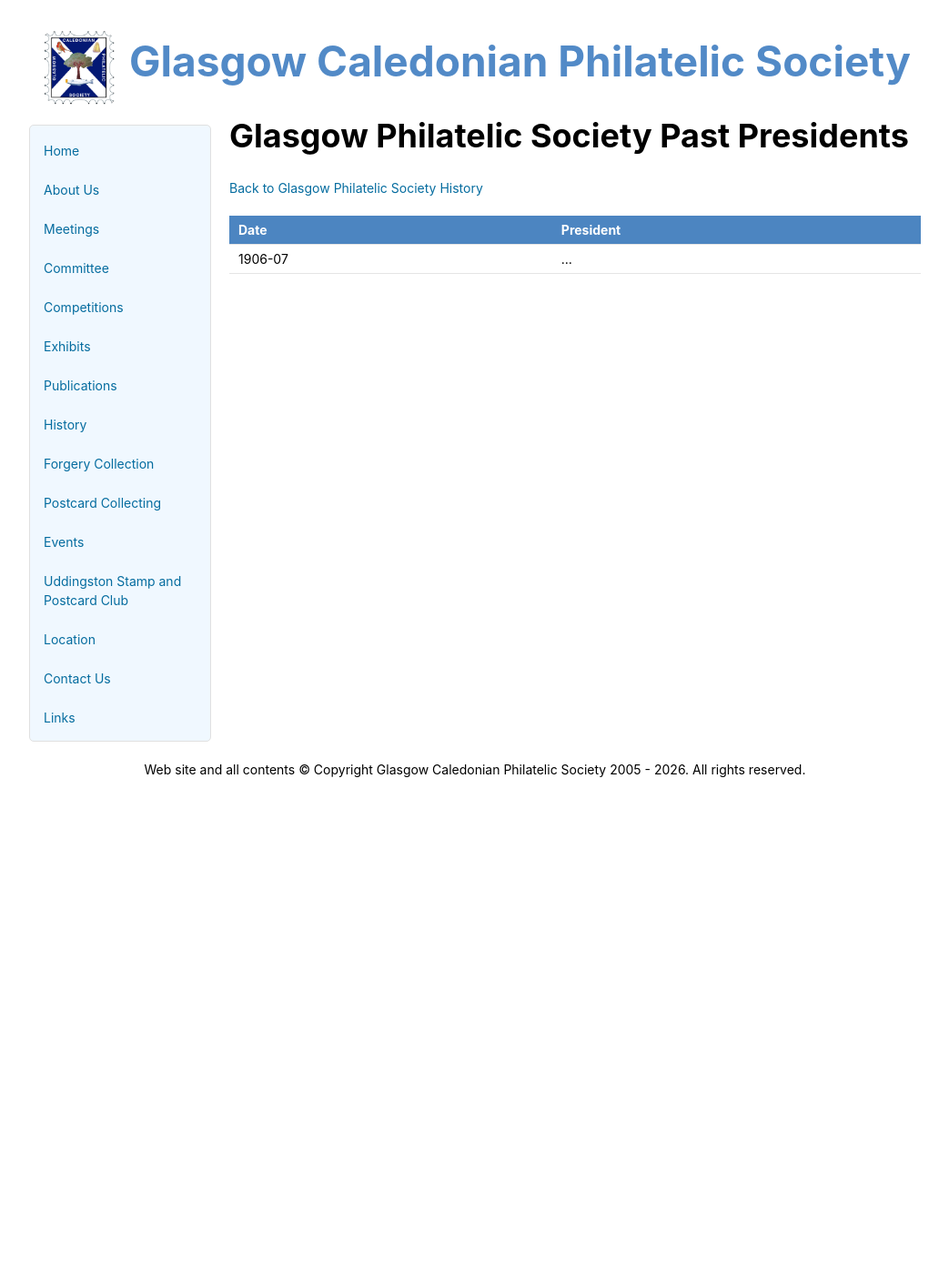
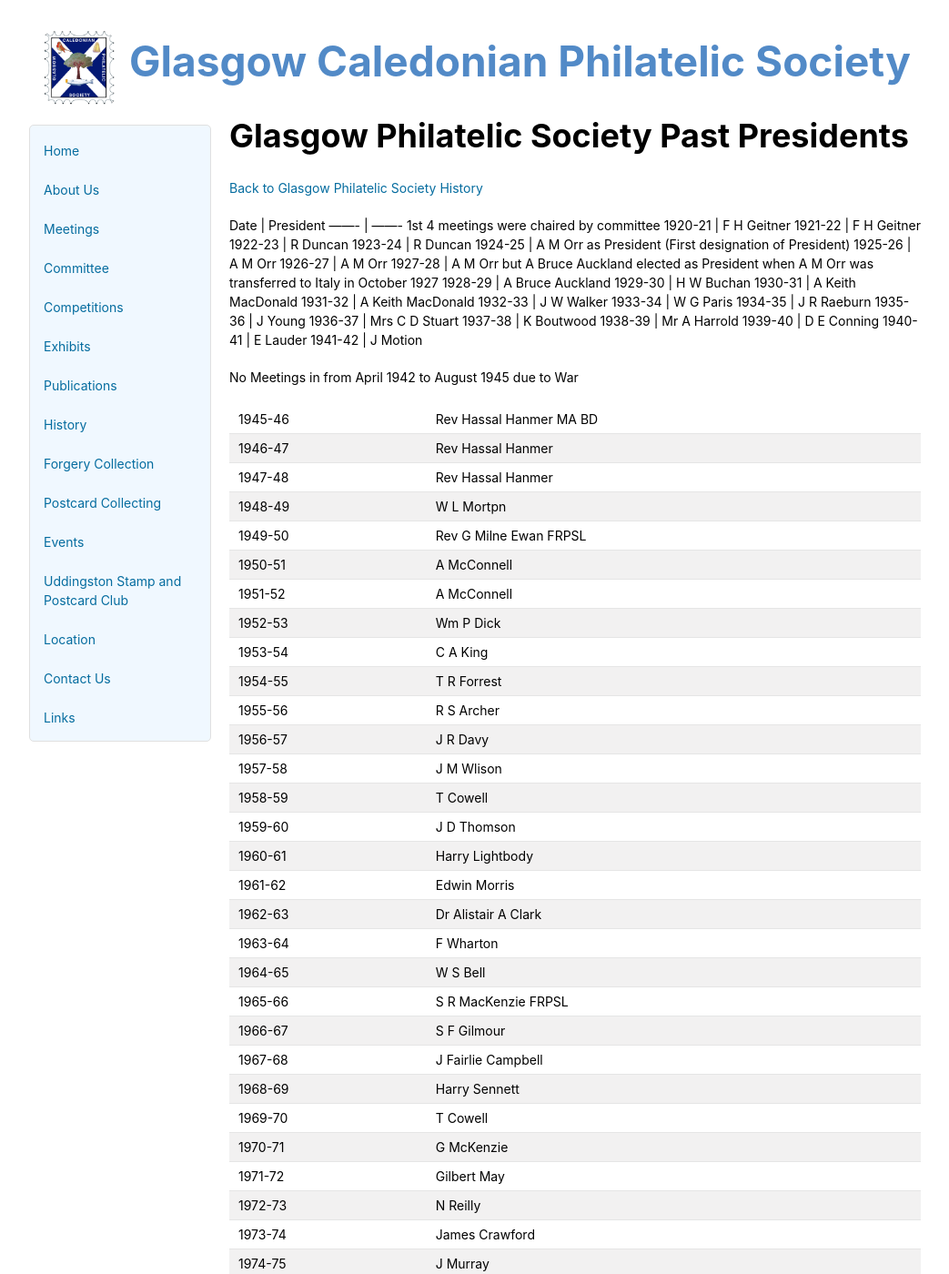
Before and after one commit to astalker/caledonian-stamps, a Jekyll site: the page built from past-presidents-glasgow.md, in a window 1280 px wide and 1400 px high. Shown: the whole window at 91% size, without its empty margins (118-1161 px from the left). Built offline with Jekyll 4.4.1, drawn with Linux system fonts in a browser that asks for light colours; our own code applies the rules of GitHub Pages for plain Markdown files; some of the changed text lies outside the part shown.

Commit message:
Update past-presidents-glasgow.md with historical data
Added historical data for past presidents of the Glasgow Philatelic Society, including names and terms of service.

```diff
--- a/past-presidents-glasgow.md
+++ b/past-presidents-glasgow.md
@@ -4,4 +4,90 @@
 
 Date    | President
 ------- | -------
-1906-07 | ... |
+1st 4 meetings were chaired by committee
+1920-21	| F H Geitner
+1921-22 | F H Geitner
+1922-23 | R Duncan
+1923-24	| R Duncan
+1924-25 |	A M Orr as President (First designation of President)
+1925-26	| A M Orr
+1926-27 |	A M Orr
+1927-28	| A M Orr but A Bruce Auckland elected as President when A M Orr was transferred to Italy in October 1927
+1928-29	| A Bruce Auckland
+1929-30	| H W Buchan
+1930-31 | A Keith MacDonald
+1931-32	| A Keith MacDonald
+1932-33 | J W Walker
+1933-34 |	W G Paris
+1934-35	| J R Raeburn
+1935-36	| J Young
+1936-37	| Mrs C D Stuart
+1937-38	| K Boutwood
+1938-39	| Mr A Harrold
+1939-40	| D E Conning
+1940-41	| E Lauder
+1941-42	| J Motion
+
+No Meetings in from April 1942 to August 1945 due to War
+
+1945-46	|	Rev Hassal Hanmer MA BD
+1946-47 | Rev Hassal Hanmer
+1947-48	| Rev Hassal Hanmer
+1948-49	| W L Mortpn
+1949-50	| Rev G Milne Ewan FRPSL
+1950-51	| A McConnell
+1951-52	|	A McConnell
+1952-53	| Wm P Dick
+1953-54	| C A King
+1954-55	| T R Forrest
+1955-56	| R S Archer
+1956-57	| J R Davy
+1957-58	| J M Wlison
+1958-59	| T Cowell
+1959-60	| J D Thomson
+1960-61	| Harry Lightbody
+1961-62	| Edwin Morris
+1962-63	|	Dr Alistair A Clark
+1963-64	|	F Wharton
+1964-65	|	W S Bell
+1965-66	| S R MacKenzie FRPSL
+1966-67	|	S F Gilmour
+1967-68	| J Fairlie Campbell
+1968-69	| Harry  Sennett
+1969-70	| T Cowell
+1970-71	|	G McKenzie
+1971-72	|	Gilbert May
+1972-73	| N Reilly
+1973-74	|	James Crawford
+1974-75	|	J Murray
+1975-76	| K Morrison
+1976-77	|	Boyd Brown
+1977-78	|	Margaret Morris
+1978-79	| David Murray
+1979-80	| F Wharton
+1980-81	| T G R Erskine
+1981-82	| K Adams
+1982-83	| Gordon Valentine
+1983-84	| Andy Fraser
+1984-85	| Douglas Arthur
+1985-86	| W Spalding
+1986-87	| Raymond McKinnon
+1987-88	| Eugene Wood
+1988-89	| P Ross
+1989-90	| F Reminch
+1990-91	| I B Hamilton
+1991-92	| C Y Reid
+1992-93	| J Morgan
+1993-94	| N Coutts
+1994-95	| G McKemzie
+1995-96	| A J Southwood
+1996-97	| Bruce Allan
+1997-98	| D Cornwell
+1998-99	| A Lacey
+1999-00	| J Moffat
+2000-01	| K D Morrison
+2001-02	| James Mackay
+2002-03	| Howard Gordon
+2003-04	| Richard Tough
+2004-05	|	Keith Herbertson
+2005-06	| James E MacAlpine
```
